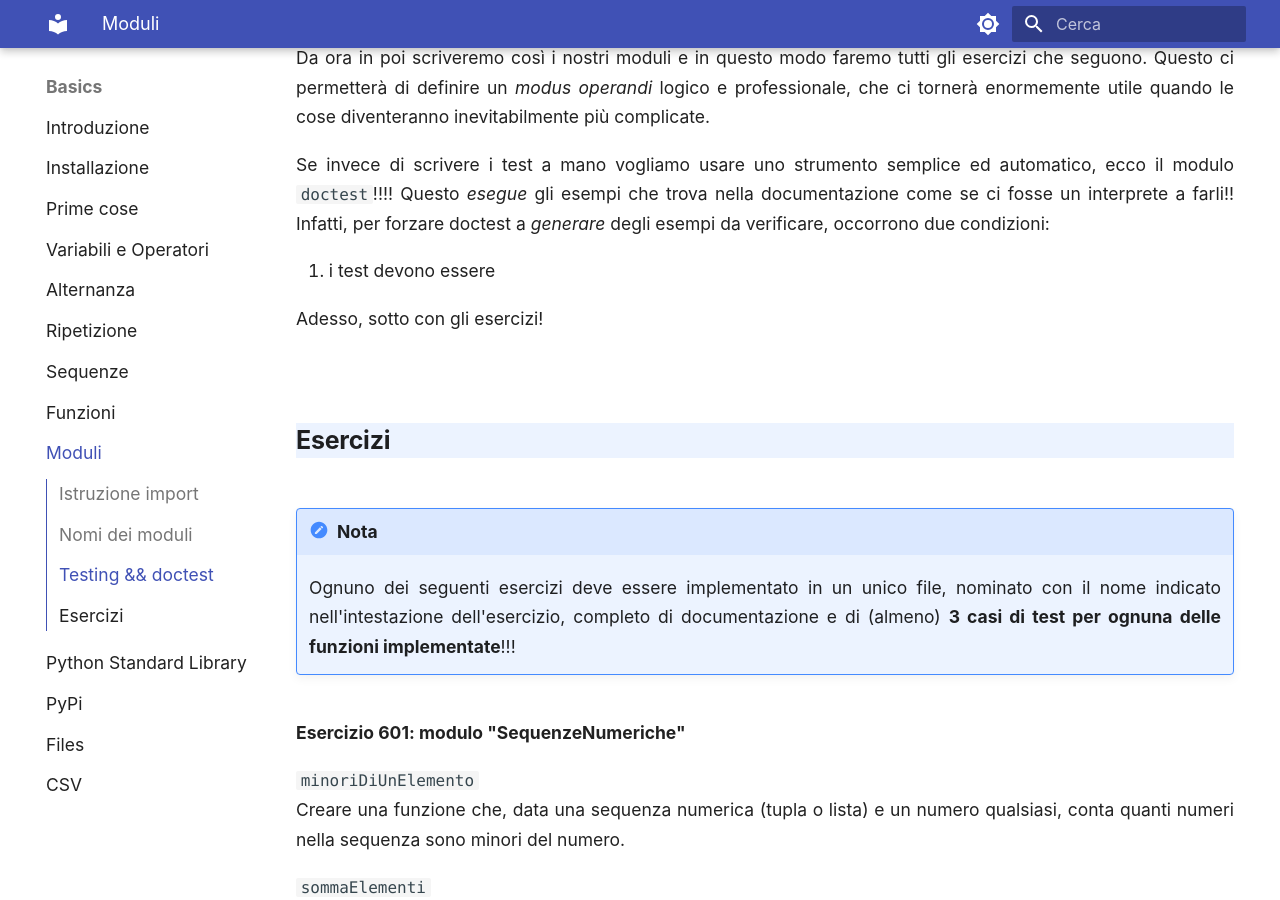
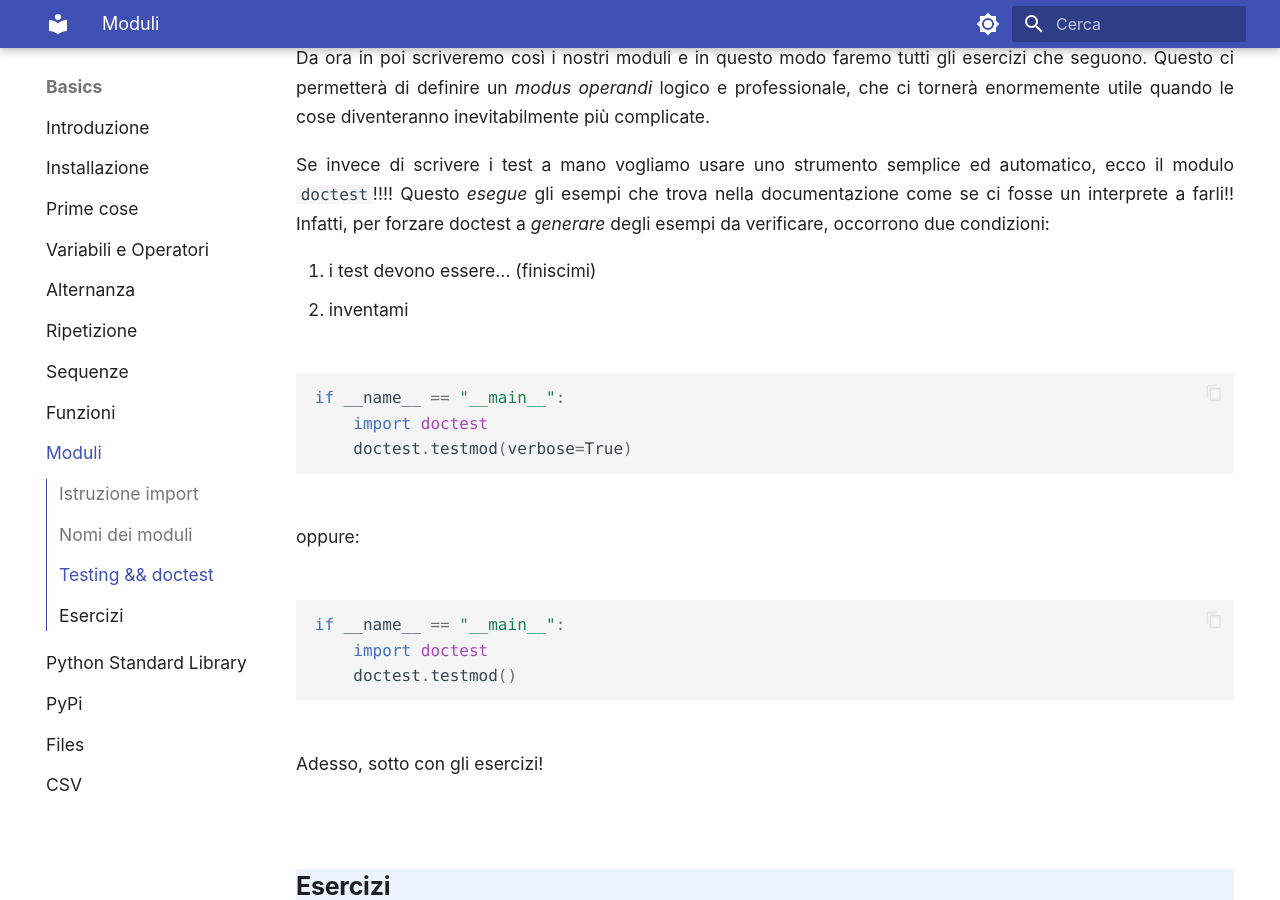
Before and after one commit to adjamhub/pyhandouts, an MkDocs documentation site: the page built from docs/basics/106_mod.md, in a window 1280 px wide and 900 px high, scrolled down 4278 px. Built offline with MkDocs 1.6.1 and Material for MkDocs 9.7.7, drawn with Linux system fonts in a browser that asks for light colours; emoji names are drawn with the system emoji font.

Commit message:
Update 106_mod.md

````diff
--- a/docs/basics/106_mod.md
+++ b/docs/basics/106_mod.md
@@ -142,7 +142,24 @@ tornerà enormemente utile quando le cose diventeranno inevitabilmente più comp
 Se invece di scrivere i test a mano vogliamo usare uno strumento semplice ed automatico, ecco il modulo `doctest`!!!! Questo *esegue* gli esempi che trova nella documentazione come se ci fosse un interprete a farli!!
 Infatti, per forzare doctest a *generare* degli esempi da verificare, occorrono due condizioni:
 
-1. i test devono essere
+1. i test devono essere... (finiscimi)
+2. inventami
+
+
+```python
+if __name__ == "__main__":
+    import doctest
+    doctest.testmod(verbose=True)
+```
+
+oppure:
+
+```python
+if __name__ == "__main__":
+    import doctest
+    doctest.testmod()
+```
+
 
 Adesso, sotto con gli esercizi!
 
````
